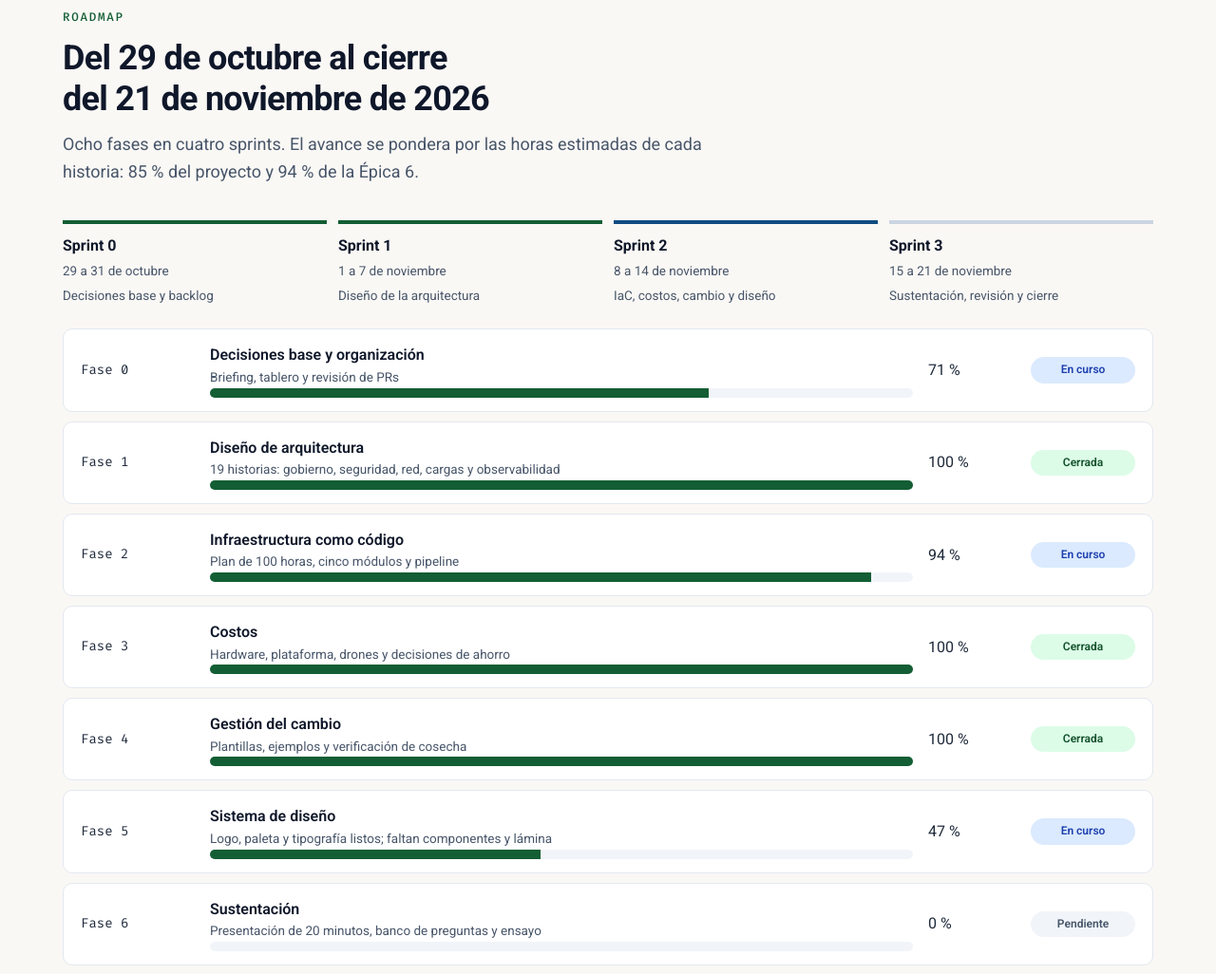
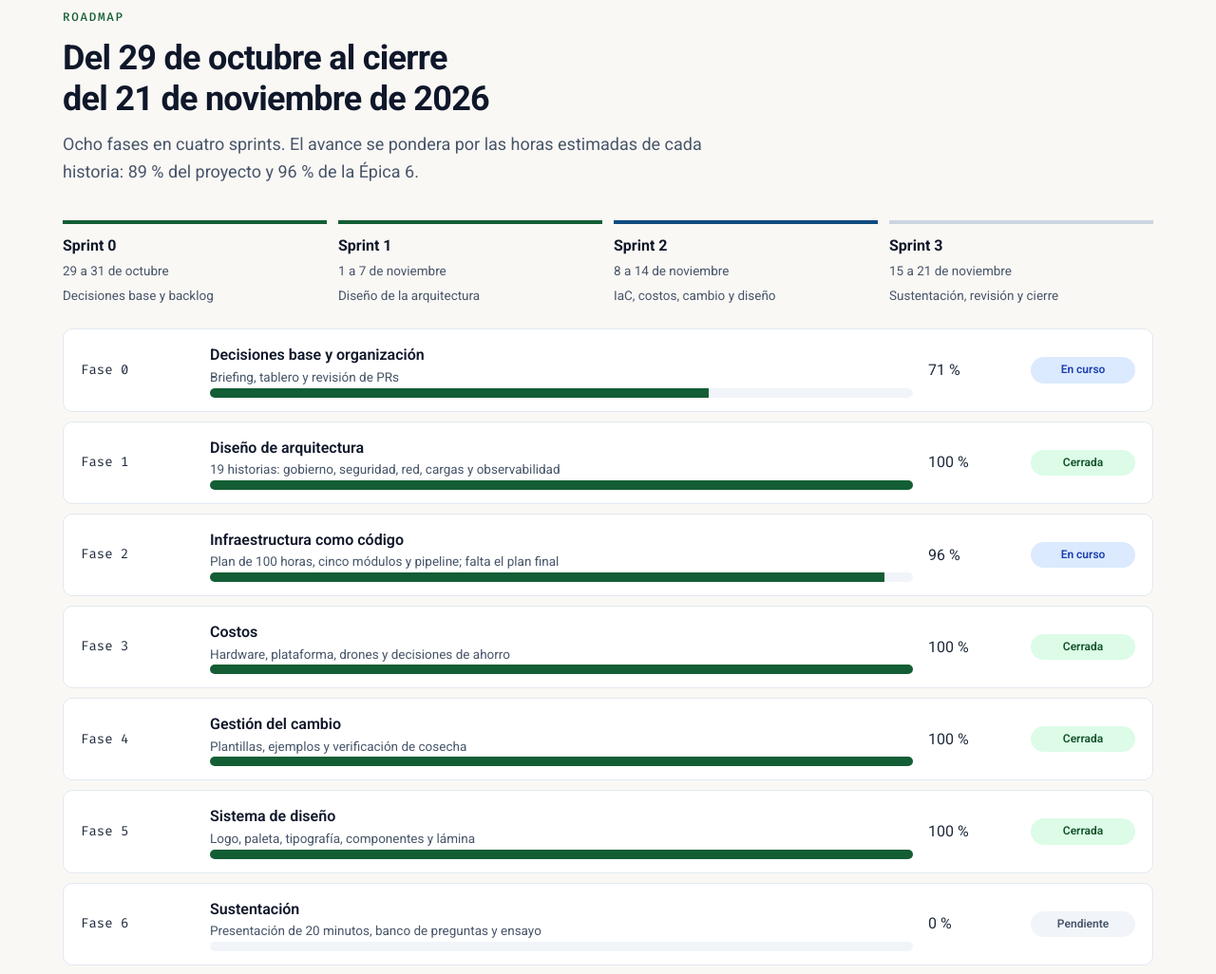
Before and after one commit to aromapacifico-platform/aromapacifico-platform.github.io, a plain HTML site: page index.html in a window 1280 px wide. Shown: the part 10840-11866 px from the top of the page at 95% size. Drawn offline with Linux system fonts and the light colour scheme.

Commit message:
Actualiza el avance tras cerrar la #24, la #37 y la #38

```diff
--- a/index.html
+++ b/index.html
@@ -378,7 +378,7 @@ footer a{color:var(--band-text)}
 
 <section id="roadmap"><div class="wrap">
   <div class="head"><div class="eyebrow">Roadmap</div><h2>Del 29 de octubre al cierre del 21 de noviembre de 2026</h2>
-  <p class="lead">Ocho fases en cuatro sprints. El avance se pondera por las horas estimadas de cada historia: 85 % del proyecto y 94 % de la Épica 6.</p></div>
+  <p class="lead">Ocho fases en cuatro sprints. El avance se pondera por las horas estimadas de cada historia: 89 % del proyecto y 96 % de la Épica 6.</p></div>
   <div class="sprints">
     <div class="sprint past"><b>Sprint 0</b><span>29 a 31 de octubre</span><span>Decisiones base y backlog</span></div>
     <div class="sprint past"><b>Sprint 1</b><span>1 a 7 de noviembre</span><span>Diseño de la arquitectura</span></div>
@@ -388,10 +388,10 @@ footer a{color:var(--band-text)}
   <div class="road num">
     <div class="phase"><span class="mono">Fase 0</span><div><b>Decisiones base y organización</b><small>Briefing, tablero y revisión de PRs</small><div class="bar"><i style="width:71%"></i></div></div><span>71 %</span><span class="pill go">En curso</span></div>
     <div class="phase"><span class="mono">Fase 1</span><div><b>Diseño de arquitectura</b><small>19 historias: gobierno, seguridad, red, cargas y observabilidad</small><div class="bar"><i style="width:100%"></i></div></div><span>100 %</span><span class="pill done">Cerrada</span></div>
-    <div class="phase"><span class="mono">Fase 2</span><div><b>Infraestructura como código</b><small>Plan de 100 horas, cinco módulos y pipeline</small><div class="bar"><i style="width:94%"></i></div></div><span>94 %</span><span class="pill go">En curso</span></div>
+    <div class="phase"><span class="mono">Fase 2</span><div><b>Infraestructura como código</b><small>Plan de 100 horas, cinco módulos y pipeline; falta el plan final</small><div class="bar"><i style="width:96%"></i></div></div><span>96 %</span><span class="pill go">En curso</span></div>
     <div class="phase"><span class="mono">Fase 3</span><div><b>Costos</b><small>Hardware, plataforma, drones y decisiones de ahorro</small><div class="bar"><i style="width:100%"></i></div></div><span>100 %</span><span class="pill done">Cerrada</span></div>
     <div class="phase"><span class="mono">Fase 4</span><div><b>Gestión del cambio</b><small>Plantillas, ejemplos y verificación de cosecha</small><div class="bar"><i style="width:100%"></i></div></div><span>100 %</span><span class="pill done">Cerrada</span></div>
-    <div class="phase"><span class="mono">Fase 5</span><div><b>Sistema de diseño</b><small>Logo, paleta y tipografía listos; faltan componentes y lámina</small><div class="bar"><i style="width:47%"></i></div></div><span>47 %</span><span class="pill go">En curso</span></div>
+    <div class="phase"><span class="mono">Fase 5</span><div><b>Sistema de diseño</b><small>Logo, paleta, tipografía, componentes y lámina</small><div class="bar"><i style="width:100%"></i></div></div><span>100 %</span><span class="pill done">Cerrada</span></div>
     <div class="phase"><span class="mono">Fase 6</span><div><b>Sustentación</b><small>Presentación de 20 minutos, banco de preguntas y ensayo</small><div class="bar"><i style="width:0%"></i></div></div><span>0 %</span><span class="pill todo">Pendiente</span></div>
     <div class="phase"><span class="mono">Fase 7</span><div><b>Revisión transversal y cierre</b><small>Consistencia, LoRa en la arquitectura y checklist final</small><div class="bar"><i style="width:22%"></i></div></div><span>22 %</span><span class="pill go">En curso</span></div>
   </div>
```
